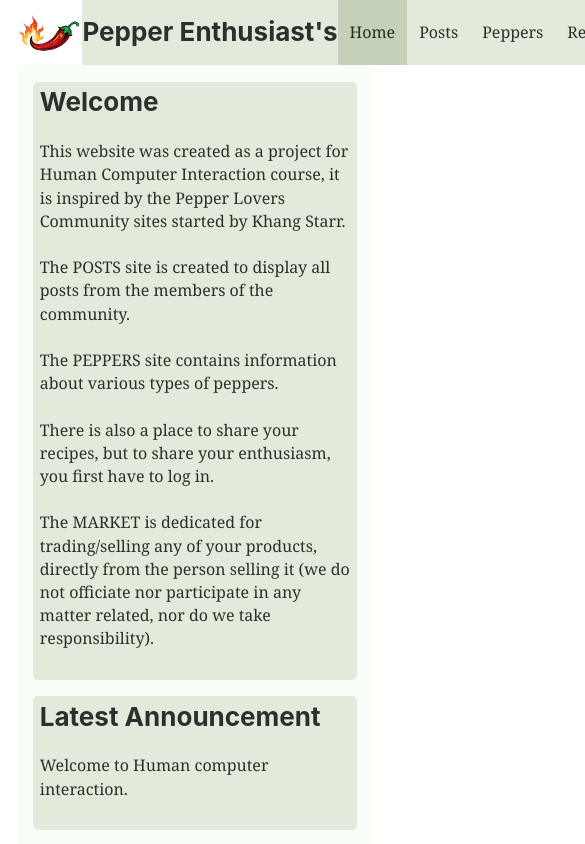
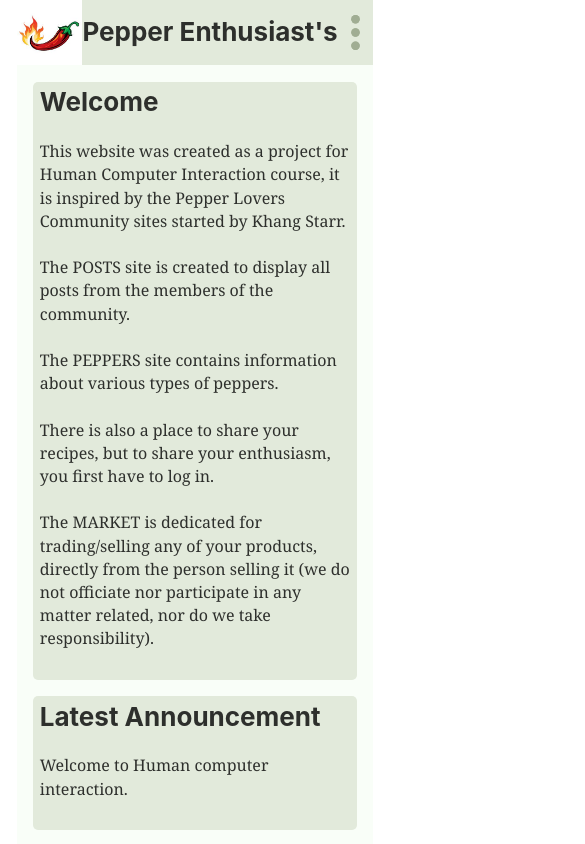
Before and after one commit to antelovric1423/HCI-PLCWebsite, a Gatsby site in the folder proj/: page / in a window 390 px wide. Shown: the top 844 px of the page, 585 px wide, since content can reach past the window. Built offline with nearby package versions, Linux system fonts and the light colour scheme; Gatsby itself is replaced by a stand-in of ours.

Commit message:
Responsive navigation

```diff
--- a/proj/package.json
+++ b/proj/package.json
@@ -16,7 +16,8 @@
     "prop-types": "^15.7.2",
     "react": "^16.10.2",
     "react-dom": "^16.10.2",
-    "react-helmet": "^5.2.1"
+    "react-helmet": "^5.2.1",
+    "react-responsive": "^8.0.1"
   },
   "devDependencies": {
     "prettier": "^1.18.2"
--- a/proj/src/components/navigation.js
+++ b/proj/src/components/navigation.js
@@ -1,8 +1,9 @@
 import React from "react"
+import { useMediaQuery } from "react-responsive"
 import { useRef, useState } from "react"
 import { Link } from "gatsby"
 import more from "../images/more.svg"
-import { useResponsiveMenu, useOnOutsideEvent } from "../hooks/index"
+import { useOnOutsideEvent } from "../hooks/index"
 
 const NavLink = ({ ...prop }) => (
   <Link
@@ -14,12 +15,10 @@ const NavLink = ({ ...prop }) => (
       paddingLeft: "0.5rem",
       paddingRight: "0.5rem",
     }}
-
     activeStyle={{
       backgroundColor: "#c4d1b8",
     }}
-  >
-  </Link>
+  ></Link>
 )
 
 const VisibleNavLink = ({ ...prop }) => {
@@ -35,7 +34,6 @@ const VisibleNavLink = ({ ...prop }) => {
 }
 
 const HiddenNavLink = ({ ...prop }) => {
-
   return (
     <NavLink
       {...prop}
@@ -69,7 +67,7 @@ const MoreButton = ({ onClick, width = 50 }) => (
         stroke: "red",
         width: "auto",
         maxHeight: "35px",
-        margin: "0"
+        margin: "0",
       }}
     />
   </div>
@@ -110,13 +108,13 @@ const HiddenItems = ({
         position: "absolute",
         border: "1px solid #85a368",
         borderTop: "0",
-        top: menu.offset,
+        top: "65px",
         p: 2,
         zIndex,
         minWidth,
       }}
     >
-      {menu.hiddenItems.map(menuItem => (
+      {menu.map(menuItem => (
         <HiddenNavLink key={menuItem.path} to={menuItem.path}>
           {menuItem.text}
         </HiddenNavLink>
@@ -128,9 +126,12 @@ const HiddenItems = ({
 const Nav = ({ menuItems }) => {
   const containerRef = useRef(null)
   const [open, setOpen] = useState(false)
-  const { menu } = useResponsiveMenu({ containerRef, menuItems })
-
-  const isHiddenEmpty = menu.hiddenItems.length === 0
+  const showHidden = useMediaQuery({
+    query: "(max-width: 899px)",
+  })
+  const showVisible = useMediaQuery({
+    query: "(min-width: 900px)",
+  })
 
   const handleMoreClick = () => setOpen(true)
   const handleOutsideClick = () => setOpen(false)
@@ -147,12 +148,11 @@ const Nav = ({ menuItems }) => {
         overflowX: "auto",
       }}
     >
-      <VisibleItems visibleItems={menu.visibleItems} />
-      {!isHiddenEmpty && <MoreButton onClick={handleMoreClick} />}
-      {!isHiddenEmpty &&
-        (open && (
-          <HiddenItems menu={menu} handleOutsideClick={handleOutsideClick} />
-        ))}
+      {showVisible && <VisibleItems visibleItems={menuItems} />}
+      {showHidden && <MoreButton onClick={handleMoreClick} />}
+      {showHidden && open && (
+        <HiddenItems menu={menuItems} handleOutsideClick={handleOutsideClick} />
+      )}
     </nav>
   )
 }
--- a/proj/src/hooks/index.js
+++ b/proj/src/hooks/index.js
@@ -1,16 +1,10 @@
-import { useRef, useState, useLayoutEffect, useEffect } from "react"
+import { useRef, useEffect } from "react"
 
 const useMountEffect = fun => useEffect(fun, [])
 const handleKeyPress = callback => event => {
   if (event.key === "Escape" || event.keyCode === 27) {
     callback(event)
   }
-}
-const getElementMargin = el => {
-    const style = window.getComputedStyle(el)
-    const leftMargin = parseInt(style.marginLeft.split("px")[0])
-    const rightMargin = parseInt(style.marginLeft.split("px")[0])
-    return leftMargin + rightMargin
 }
 
 // Source: https://stackoverflow.com/a/56644506
@@ -37,81 +31,3 @@ export const useOnOutsideEvent = handleOutsideClick => {
 
   return { innerBorderRef }
 }
-
-export const useResponsiveMenu = ({
-    containerRef,
-    menuItems,
-    spaceForMoreLink = 50,
-}) => {
-    const [menu, setMenu] = useState({ visibleItems: menuItems, hiddenItems: [] })
-
-    useLayoutEffect(() => {
-        const handleResize = () => {
-            setMenu({ visibleItems: menuItems, hiddenItems: [] })
-
-            const { offsetWidth: containerWidth } = containerRef.current
-
-            console.log("containerWidth " + containerWidth)
-            // Reserve space for "More" (...) button
-            const maxWidth = containerWidth
-            console.log("maxWidth " + maxWidth.toFixed(2))
-
-            const items = containerRef.current.children
-            // We assume menu items to share the same margins
-            const itemMargin = getElementMargin(items[0])
-            console.log("itemMargin " + itemMargin)
-
-            const { offsetWidth: lastItemWidth } = items[items.length - 1]
-            console.log("lastItemWidth " + lastItemWidth)
-            const canLastItemFit = lastItemWidth <= spaceForMoreLink ? true : false
-
-            console.log("canLastItemFit " + canLastItemFit)
-
-            const menuResult = Array.from(items).reduce(
-                (result, menuItem) => {
-                    result.cumulativeWidth += menuItem.offsetWidth + itemMargin
-                    console.log("result.cumulativeWidth " + result.cumulativeWidth.toFixed(2))
-
-                    if (result.cumulativeWidth <= maxWidth) {
-                        result.visibleItems.push({
-                            text: menuItem.text,
-                            path: menuItem.getAttribute("href"),
-                        })
-                        console.log("VISIBLE menuItem.text " + menuItem.text)
-                    }
-                    else {
-                        result.hiddenItems.push({
-                            text: menuItem.text,
-                            path: menuItem.getAttribute("href"),
-                        })
-                        console.log("HIDDEN menuItem.text " + menuItem.text)
-                    }
-                    return result
-                },
-                {
-                    cumulativeWidth: 0,
-                    offset: containerRef.current.getBoundingClientRect().height,
-                    visibleItems: [],
-                    hiddenItems: [],
-                }
-            )
-
-            const { visibleItems, hiddenItems, offset } = menuResult
-
-            // Check can we swap the "more" button with the only hidden item
-            if (hiddenItems.length === 1 && canLastItemFit) {
-                visibleItems.push(hiddenItems.pop())
-            }
-
-            setMenu({ visibleItems, hiddenItems, offset })
-        }
-
-        handleResize()
-        window.addEventListener("resize", handleResize)
-        return () => {
-            window.removeEventListener("resize", handleResize)
-        }
-    }, [containerRef])
-
-    return { menu }
-}
```
Also changed, not shown: 1 other file. Lines whose indentation alone changed are shown as unchanged.
